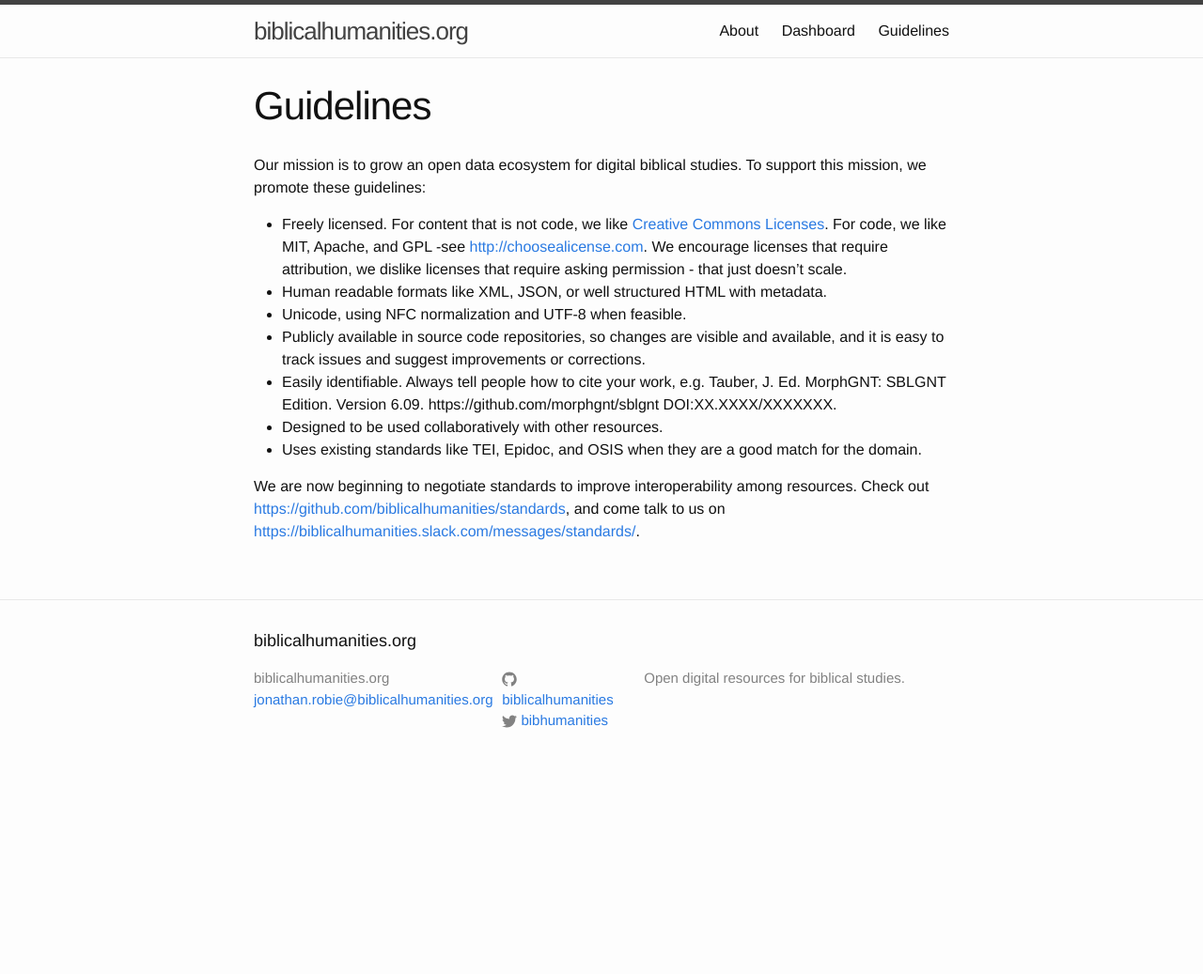
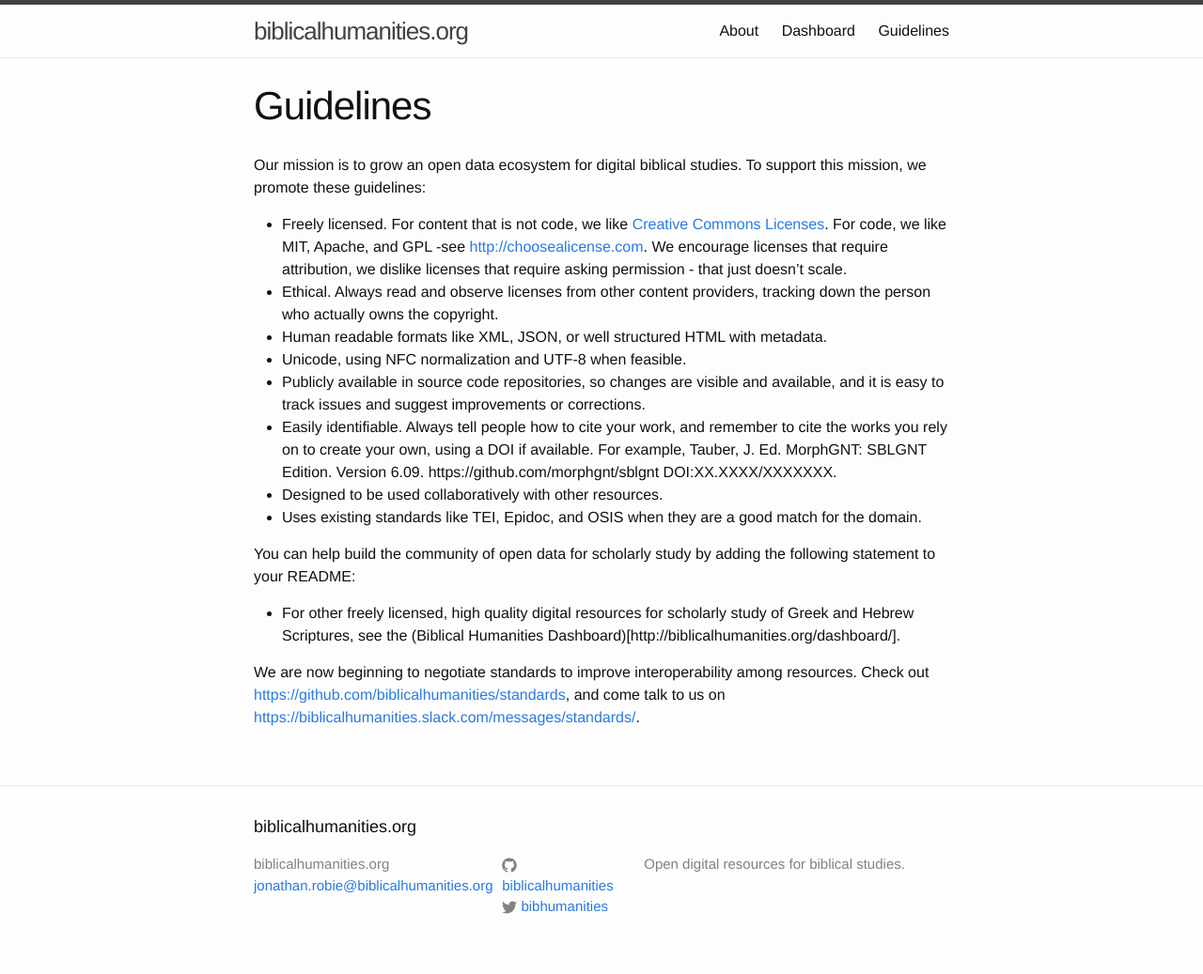
Before and after one commit to biblicalhumanities/biblicalhumanities.github.io, a Jekyll site: the page built from guidelines.md, in a window 1280 px wide. Shown: the whole page at 94% size. Built offline with Jekyll 4.4.1, drawn with Linux system fonts in a browser that asks for light colours; before the commit the page ends 900 px from its top, so only the background shows below that.

Commit message:
Updated guidelines for citing other's work.  Added a hint to point others to our dashboard.

```diff
--- a/guidelines.md
+++ b/guidelines.md
@@ -6,12 +6,17 @@ permalink: /guidelines/
 Our mission is to grow an open data ecosystem for digital biblical studies. To support this mission, we promote these guidelines:
 
 - Freely licensed. For content that is not code, we like [Creative Commons Licenses](http://creativecommons.org/choose/).  For code, we like MIT, Apache, and GPL -see [http://choosealicense.com](http://choosealicense.com/).  We encourage licenses that require attribution, we dislike licenses that require asking permission - that just doesn't scale.
+- Ethical.  Always read and observe licenses from other content providers, tracking down the person who actually owns the copyright.
 - Human readable formats like XML, JSON, or well structured HTML with metadata.
 - Unicode, using NFC normalization and UTF-8 when feasible.
 - Publicly available in source code repositories, so changes are visible and available, and it is easy to track issues and suggest improvements or corrections.
-- Easily identifiable. Always tell people how to cite your work, e.g.
+- Easily identifiable. Always tell people how to cite your work, and remember to cite the works you rely on to create your own, using a DOI if available. For example,
   Tauber, J. Ed. MorphGNT: SBLGNT Edition. Version 6.09. https://github.com/morphgnt/sblgnt DOI:XX.XXXX/XXXXXXX.
 - Designed to be used collaboratively with other resources.
 - Uses existing standards like TEI, Epidoc, and OSIS when they are a good match for the domain.
 
+You can help build the community of open data for scholarly study by adding the following statement to your README:
+
+- For other freely licensed, high quality digital resources for scholarly study of Greek and Hebrew Scriptures, see the (Biblical Humanities Dashboard)[http://biblicalhumanities.org/dashboard/].
+
 We are now beginning to negotiate standards to improve interoperability among resources.  Check out [https://github.com/biblicalhumanities/standards](https://github.com/biblicalhumanities/standards), and come talk to us on [https://biblicalhumanities.slack.com/messages/standards/](https://biblicalhumanities.slack.com/messages/standards/).
```
